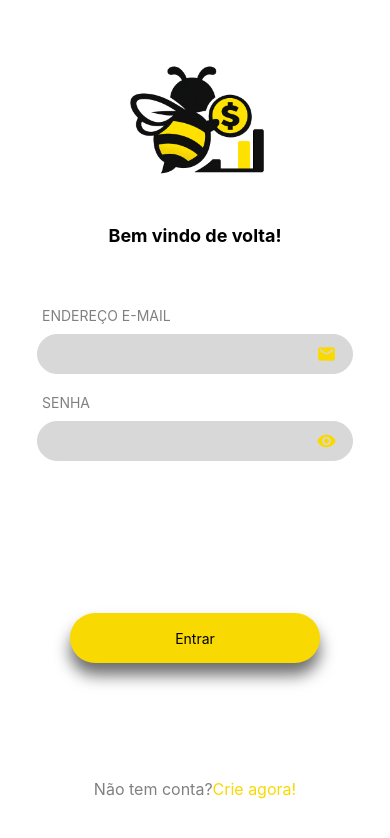
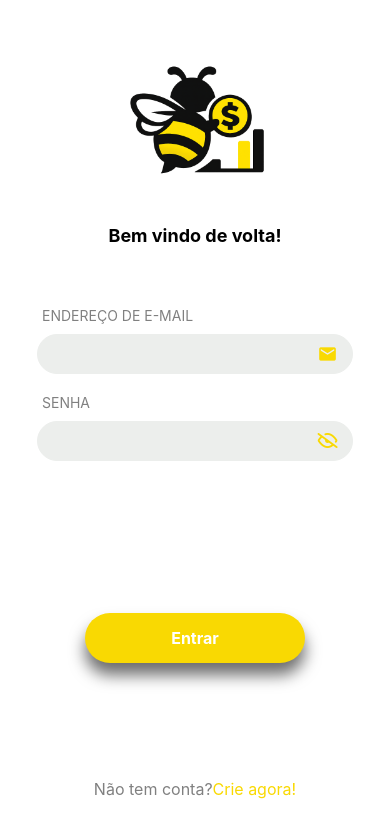
Before and after one commit to felyppe1201/RachaBee, a React Native app: screen / in a window 390 px wide. Shown: the top 838 px of the page. Built offline with nearby package versions, Linux system fonts and the light colour scheme.

Commit message:
feat: Adicionando os components do botão e Input

```diff
--- /dev/null
+++ b/src/components/Button/Index.tsx
@@ -0,0 +1,20 @@
+import React from "react";
+import {ActivityIndicator, Text, TouchableHighlightProps, TouchableOpacity } from "react-native";
+import { style } from "./styles";
+
+type Props = TouchableHighlightProps & {
+    text:string,
+    loading?:boolean,
+}
+
+export function Button({...rest}:Props){
+    return(
+        <TouchableOpacity
+            style={style.button}
+            {...rest}
+            activeOpacity={0.6}
+        >
+            {rest.loading?<ActivityIndicator />:<Text style={style.textButton}>{rest.text}</Text>}
+        </TouchableOpacity>
+    )
+}
--- /dev/null
+++ b/src/components/Button/styles.ts
@@ -0,0 +1,26 @@
+import { StyleSheet } from "react-native";
+import { themas } from "../../global/themes";
+
+export const style = StyleSheet.create({
+    button:{
+        backgroundColor:themas.colors.primary,
+        width:220,
+        height:50,
+        alignItems:'center',
+        justifyContent:'center',
+        borderRadius:40,
+        shadowColor: "#000",
+        shadowOffset: {
+            width: 0,
+            height: 12,
+        },
+        shadowOpacity: 0.58,
+        shadowRadius: 16.00,
+        elevation: 24,
+    },
+    textButton:{
+        fontSize:16,
+        fontWeight:'bold',
+        color:themas.colors.secondary
+    },
+})
--- /dev/null
+++ b/src/components/Input/Index.tsx
@@ -0,0 +1,70 @@
+import React, { forwardRef, Fragment, LegacyRef } from "react";
+import {View, TextInput, Text, type TextInputProps, TouchableOpacity} from "react-native";
+import { style } from "./styles";
+import { themas } from "../../global/themes";
+import { MaterialIcons, FontAwesome, Octicons } from '@expo/vector-icons';
+
+type IconComponent = React.ComponentType<React.ComponentProps<typeof MaterialIcons>> |
+                     React.ComponentType<React.ComponentProps<typeof FontAwesome>> |
+                     React.ComponentType<React.ComponentProps<typeof Octicons>>;
+
+type Props = TextInputProps & {
+    IconLeft?: IconComponent,
+    IconRight?: IconComponent,
+    iconLeftName?: string,
+    iconRightName?: string,
+    title?: string,
+    onIconLeftPress?: () => void,
+    onIconRightPress?: () => void,
+}
+
+export const Input = forwardRef((Props:Props, ref: LegacyRef<TextInput> | null)=>{
+
+    const {IconLeft, IconRight, iconLeftName, iconRightName, title, onIconLeftPress, onIconRightPress, ...rest } = Props
+
+    const calculateSizeWidth = () =>{
+        if(IconLeft && IconRight){
+            return '80%'
+        }else if(IconLeft || IconRight){
+            return '90%'
+        }else{
+            return '100%'
+        }
+    }
+
+        const calculateSizePaddingLeft = () =>{
+        if(IconLeft && IconRight){
+            return 10;
+        }else if(IconLeft || IconRight){
+            return 15;
+        }else{
+            return 20;
+        }
+    }
+
+    return(
+        <Fragment>
+            {title&&<Text style={style.titleInput}>{title}</Text>}
+            <View style={[
+                        style.boxInput,{paddingLeft:calculateSizePaddingLeft()}
+                    ]}>
+                {IconLeft && iconLeftName &&(
+                    <TouchableOpacity onPress={onIconLeftPress} style={style.button}>
+                        <IconLeft name={iconLeftName as any} size={20} color={themas.colors.gray} style={style.icon} />
+                    </TouchableOpacity>
+                )}
+                <TextInput
+                    style={[
+                        style.input,{width:calculateSizeWidth()}
+                    ]}
+                    {...rest}
+                />
+                {IconRight && iconRightName &&(
+                    <TouchableOpacity onPress={onIconRightPress} style={style.button}>
+                        <IconRight name={iconRightName as any} size={20} color={themas.colors.gray} style={style.icon} />
+                    </TouchableOpacity>
+                )}
+            </View>
+        </Fragment>
+    )
+})
--- /dev/null
+++ b/src/components/Input/styles.ts
@@ -0,0 +1,35 @@
+import { StyleSheet } from "react-native";
+import { themas } from "../../global/themes";
+
+export const style = StyleSheet.create({
+    titleInput:{
+        marginLeft:5,
+        color: themas.colors.gray,
+        marginTop:20
+    },
+    boxInput:{
+        width:'100%',
+        height:40,
+        borderWidth:1,
+        borderRadius:40,
+        marginTop:10,
+        flexDirection:'row',
+        alignItems:'center',
+        paddingHorizontal:5,
+        backgroundColor:themas.colors.lightGray,
+        borderColor:themas.colors.lightGray
+    },
+    input:{
+        height:'100%',
+        width:'90%',
+        borderRadius:40,
+        paddingLeft:5
+    },
+    icon:{
+        width:'100%',
+        color:themas.colors.primary,
+    },
+    button:{
+        width:'10%'
+    }
+})
--- a/src/global/themes.tsx
+++ b/src/global/themes.tsx
@@ -3,7 +3,7 @@ export const themas = {
         primary:'#F9D902',
         secondary:'#ffffff',
         black:'#0A0A0A',
-        lightGray:'#d7d8d7',
+        lightGray:'#eceeec',
         gray:'gray',
         bgScreen:'#f1f7fa'
     }
--- a/src/pages/login/index.tsx
+++ b/src/pages/login/index.tsx
@@ -1,9 +1,11 @@
 import React, { useState } from "react";
-import {Image, Text, TextInput, TouchableOpacity, View} from "react-native"
+import {Image, Text, View} from "react-native"
 import { style } from "./styles";
 import Logo from "../../assets/logo.png";
-import {MaterialIcons} from '@expo/vector-icons';
+import {MaterialIcons, Octicons} from '@expo/vector-icons';
 import { themas } from "../../global/themes";
+import { Input } from "../../components/Input/Index";
+import { Button } from "../../components/Button/Index";
 
 export default  function Login (){
     const [email, setEmail] = useState('');
@@ -21,37 +23,25 @@ export default  function Login (){
                 <Text style={style.text}>Bem vindo de volta!</Text>
             </View>
             <View style={style.boxMid}>
-                <Text style={style.titleInput}>ENDEREÇO E-MAIL</Text>
-                <View style={style.boxInput}>
-                    <TextInput
-                        style={style.input}
-                        value={email}
-                        onChangeText={setEmail}
-                    />
-                    <MaterialIcons
-                        name='email'
-                        size={20}
-                        color={themas.colors.primary}
-                    />
-                </View>
-                <Text style={style.titleInput}>SENHA</Text>
-                <View style={style.boxInput}>
-                    <TextInput
-                        style={style.input}
-                        value={password}
-                        onChangeText={setPassword}
-                    />
-                    <MaterialIcons
-                        name='remove-red-eye'
-                        size={20}
-                        color={themas.colors.primary}
-                    />
-                </View>
+                <Input
+                    value={email}
+                    onChangeText={setEmail}
+                    title="ENDEREÇO DE E-MAIL"
+                    IconRight={MaterialIcons}
+                    iconRightName="email"
+                />
+                <Input
+                    value={password}
+                    onChangeText={setPassword}
+                    title="SENHA"
+                    IconRight={Octicons}
+                    iconRightName={showPassword?"eye-closed":"eye"}
+                    secureTextEntry={showPassword}
+                    onIconRightPress={()=>setShowPassword(!showPassword)}
+                />
             </View>
             <View style={style.boxBottom}>
-                <TouchableOpacity style={style.button}>
-                    <Text>Entrar</Text>
-                </TouchableOpacity>
+                <Button text="Entrar" />
             </View>
             <Text style={style.textBottom}>Não tem conta?<Text style={{color:themas.colors.primary}}>Crie agora!</Text></Text>
         </View>
--- a/src/pages/login/styles.ts
+++ b/src/pages/login/styles.ts
@@ -36,51 +36,6 @@ export const style = StyleSheet.create({
         marginTop:20,
         fontSize:18
     },
-    titleInput:{
-        marginLeft:5,
-        color: themas.colors.gray,
-        marginTop:20
-    },
-    boxInput:{
-        width:'100%',
-        height:40,
-        borderWidth:1,
-        borderRadius:40,
-        marginTop:10,
-        flexDirection:'row',
-        alignItems:'center',
-        paddingHorizontal:5,
-        backgroundColor:themas.colors.lightGray,
-        borderColor:themas.colors.lightGray
-    },
-    input:{
-        height:'100%',
-        width:'90%',
-        borderRadius:40,
-        paddingLeft:5
-    },
-    button:{
-        width:250,
-        height:50,
-        alignItems:'center',
-        justifyContent:'center',
-        backgroundColor:themas.colors.primary,
-        borderRadius:40,
-        shadowColor: "#000",
-        shadowOffset: {
-            width: 0,
-            height: 12,
-        },
-        shadowOpacity: 0.58,
-        shadowRadius: 16.00,
-
-        elevation: 24,
-    },
-    textButton:{
-        fontSize:16,
-        fontWeight:'bold',
-        color:themas.colors.secondary
-    },
     textBottom:{
         fontSize:16,
         color:themas.colors.gray,
```
